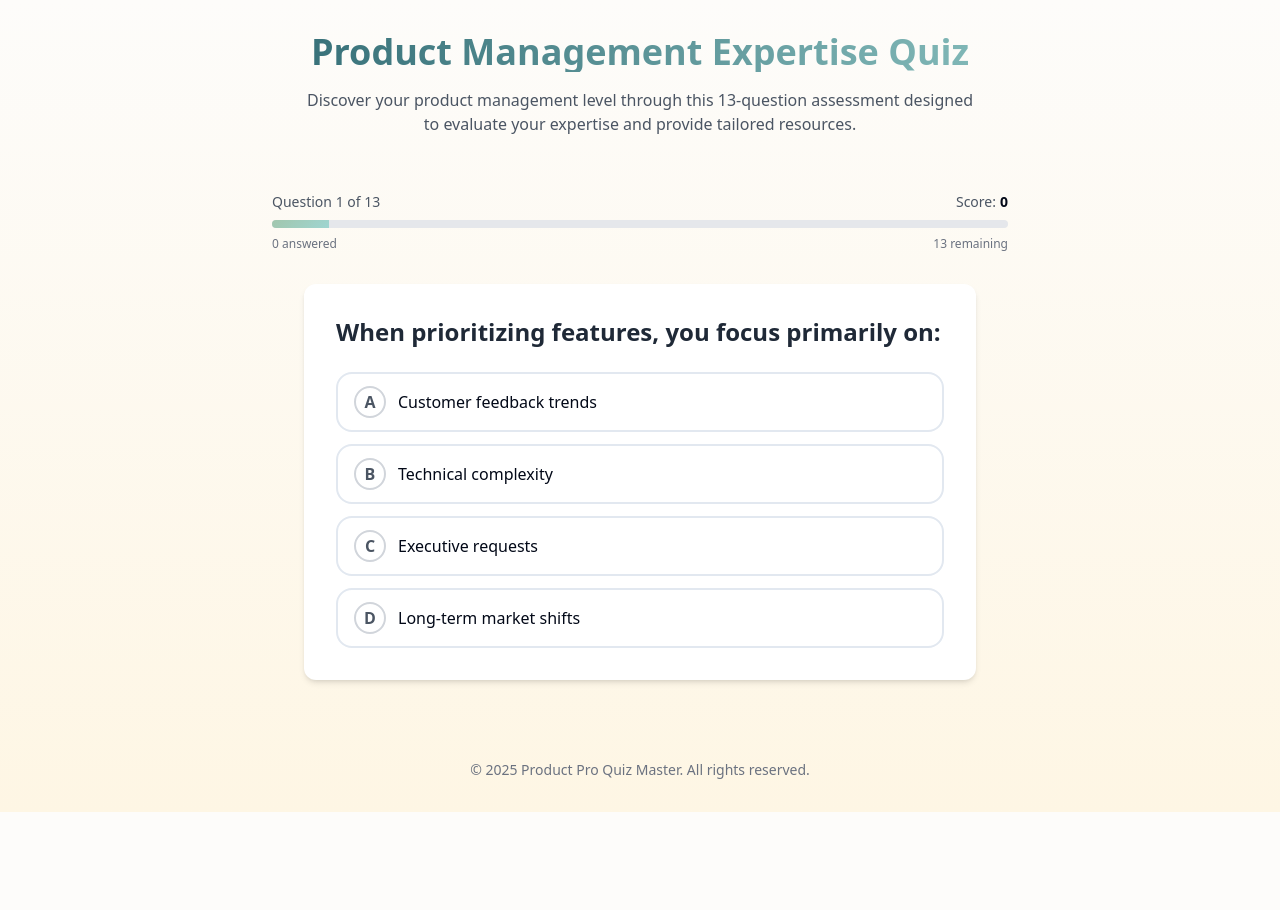
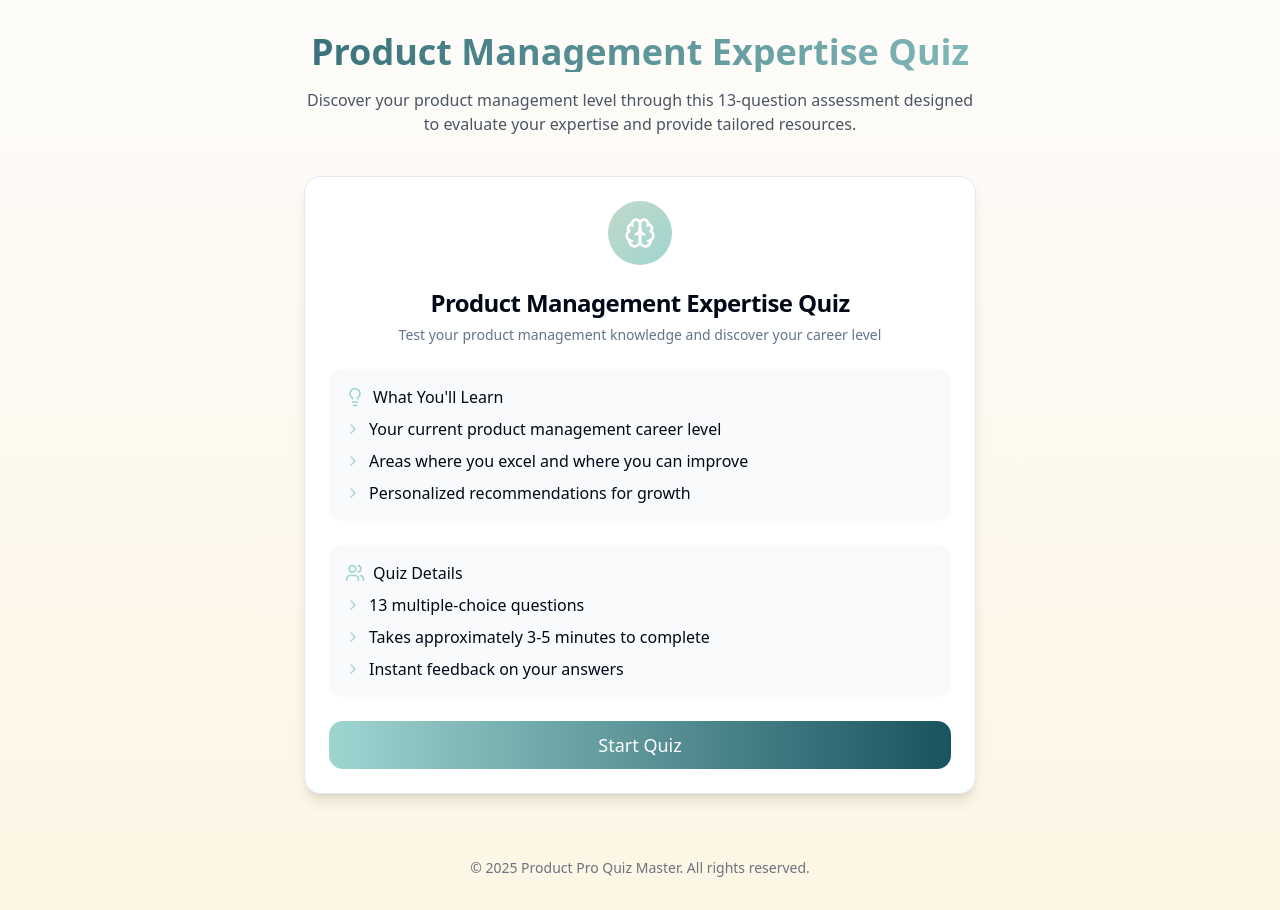
Before and after one commit to elenacalvillo/product-expertise, a React (Vite) app: page / in a window 1280 px wide. Before the commit the page ends 812 px from the top, so only its background shows below. Built offline with nearby package versions, Linux system fonts and the light colour scheme.

Commit message:
feat: Add landing page before quiz
Adds a landing page component to introduce the quiz.

```diff
--- /dev/null
+++ b/src/components/StartQuiz.tsx
@@ -0,0 +1,81 @@
+
+import React from 'react';
+import { Card, CardContent, CardDescription, CardFooter, CardHeader, CardTitle } from '@/components/ui/card';
+import { Button } from '@/components/ui/button';
+import { useQuiz } from '@/contexts/QuizContext';
+import { Brain, ChevronRight, Users, LightbulbIcon } from 'lucide-react';
+
+const StartQuiz: React.FC = () => {
+  const { handleStartQuiz } = useQuiz();
+
+  return (
+    <Card className="w-full max-w-2xl mx-auto shadow-lg animate-fade-in">
+      <CardHeader className="text-center">
+        <div className="flex justify-center mb-4">
+          <div className="h-16 w-16 rounded-full bg-gradient-to-br from-quiz-mint to-quiz-teal flex items-center justify-center">
+            <Brain className="h-8 w-8 text-white" />
+          </div>
+        </div>
+        <CardTitle className="text-2xl font-bold">Product Management Expertise Quiz</CardTitle>
+        <CardDescription>
+          Test your product management knowledge and discover your career level
+        </CardDescription>
+      </CardHeader>
+
+      <CardContent className="space-y-6">
+        <div className="bg-gray-50 p-4 rounded-md">
+          <h3 className="font-medium mb-2 flex items-center">
+            <LightbulbIcon className="mr-2 h-5 w-5 text-quiz-teal" />
+            What You'll Learn
+          </h3>
+          <ul className="space-y-2">
+            <li className="flex items-center">
+              <ChevronRight className="text-quiz-teal h-4 w-4 mr-2 flex-shrink-0" />
+              <span>Your current product management career level</span>
+            </li>
+            <li className="flex items-center">
+              <ChevronRight className="text-quiz-teal h-4 w-4 mr-2 flex-shrink-0" />
+              <span>Areas where you excel and where you can improve</span>
+            </li>
+            <li className="flex items-center">
+              <ChevronRight className="text-quiz-teal h-4 w-4 mr-2 flex-shrink-0" />
+              <span>Personalized recommendations for growth</span>
+            </li>
+          </ul>
+        </div>
+
+        <div className="bg-gray-50 p-4 rounded-md">
+          <h3 className="font-medium mb-2 flex items-center">
+            <Users className="mr-2 h-5 w-5 text-quiz-teal" />
+            Quiz Details
+          </h3>
+          <ul className="space-y-2">
+            <li className="flex items-center">
+              <ChevronRight className="text-quiz-teal h-4 w-4 mr-2 flex-shrink-0" />
+              <span>13 multiple-choice questions</span>
+            </li>
+            <li className="flex items-center">
+              <ChevronRight className="text-quiz-teal h-4 w-4 mr-2 flex-shrink-0" />
+              <span>Takes approximately 3-5 minutes to complete</span>
+            </li>
+            <li className="flex items-center">
+              <ChevronRight className="text-quiz-teal h-4 w-4 mr-2 flex-shrink-0" />
+              <span>Instant feedback on your answers</span>
+            </li>
+          </ul>
+        </div>
+      </CardContent>
+
+      <CardFooter>
+        <Button
+          onClick={handleStartQuiz}
+          className="w-full text-lg py-6 bg-gradient-to-r from-quiz-teal to-quiz-teal-dark hover:from-quiz-teal-dark hover:to-quiz-teal text-white"
+        >
+          Start Quiz
+        </Button>
+      </CardFooter>
+    </Card>
+  );
+};
+
+export default StartQuiz;
--- /dev/null
+++ b/src/contexts/QuizContext.tsx
@@ -0,0 +1,31 @@
+
+import React, { createContext, useContext, useState } from 'react';
+
+interface QuizContextType {
+  isStarted: boolean;
+  handleStartQuiz: () => void;
+}
+
+const QuizContext = createContext<QuizContextType | undefined>(undefined);
+
+export const QuizProvider: React.FC<{ children: React.ReactNode }> = ({ children }) => {
+  const [isStarted, setIsStarted] = useState(false);
+
+  const handleStartQuiz = () => {
+    setIsStarted(true);
+  };
+
+  return (
+    <QuizContext.Provider value={{ isStarted, handleStartQuiz }}>
+      {children}
+    </QuizContext.Provider>
+  );
+};
+
+export const useQuiz = () => {
+  const context = useContext(QuizContext);
+  if (context === undefined) {
+    throw new Error('useQuiz must be used within a QuizProvider');
+  }
+  return context;
+};
--- a/src/pages/Index.tsx
+++ b/src/pages/Index.tsx
@@ -1,9 +1,12 @@
 
 import React from "react";
 import QuizContainer from "@/components/QuizContainer";
+import StartQuiz from "@/components/StartQuiz";
+import { QuizProvider, useQuiz } from "@/contexts/QuizContext";
 import { useToast } from "@/hooks/use-toast";
 
-const Index = () => {
+const QuizContent = () => {
+  const { isStarted } = useQuiz();
   const { toast } = useToast();
 
   return (
@@ -18,7 +21,7 @@ const Index = () => {
           </p>
         </header>
 
-        <QuizContainer />
+        {isStarted ? <QuizContainer /> : <StartQuiz />}
 
         <footer className="mt-16 text-center text-gray-500 text-sm">
           <p>© 2025 Product Pro Quiz Master. All rights reserved.</p>
@@ -28,4 +31,12 @@ const Index = () => {
   );
 };
 
+const Index = () => {
+  return (
+    <QuizProvider>
+      <QuizContent />
+    </QuizProvider>
+  );
+};
+
 export default Index;
```
